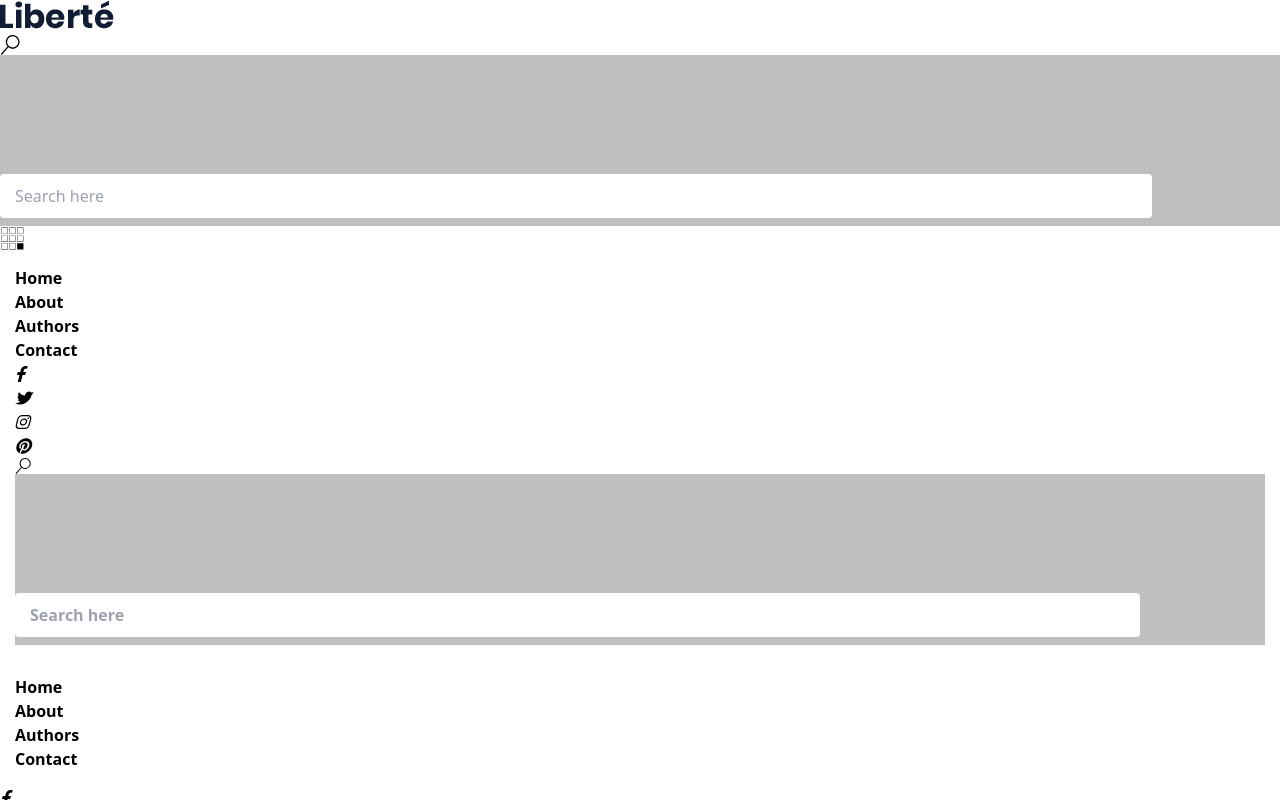
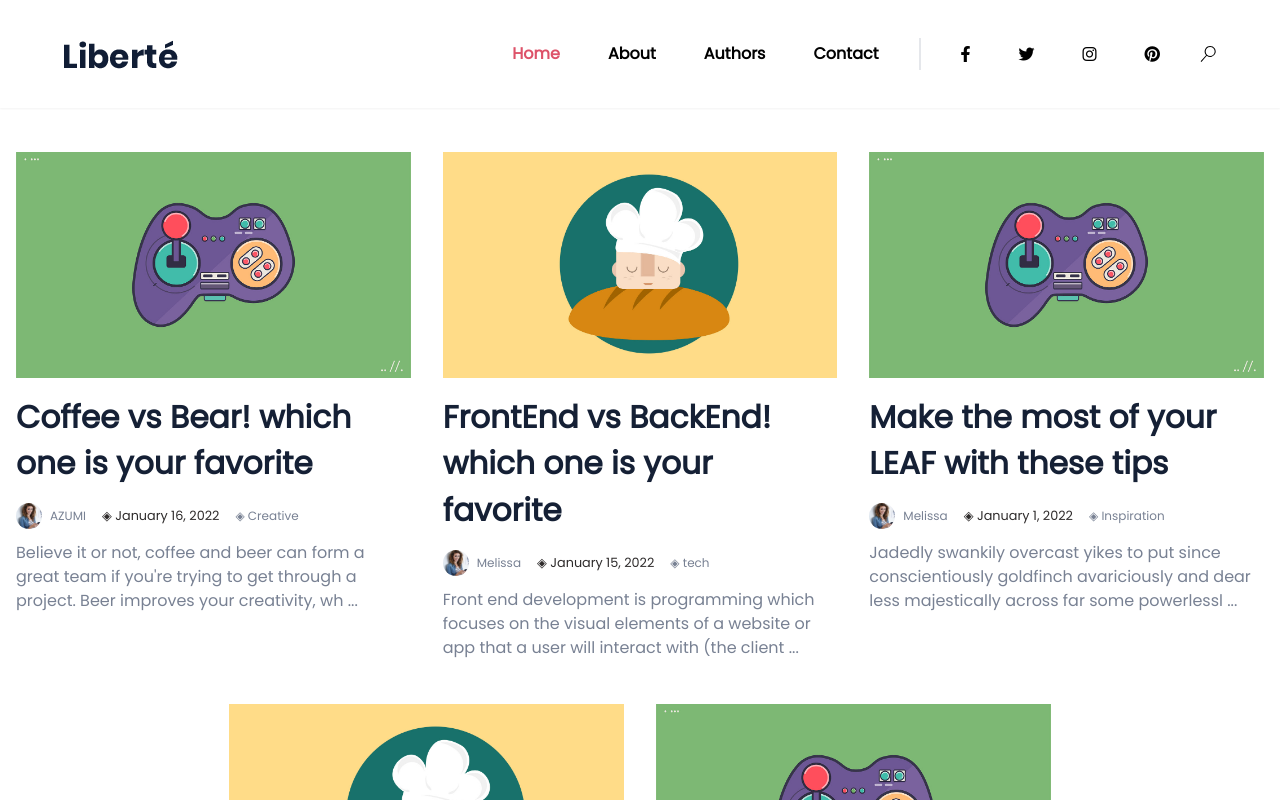
Before and after one commit to medlaam/fornax-nextjs, a Next.js app: page / in a window 1280 px wide. Shown: the top 800 px of the page. Built offline with nearby package versions, Linux system fonts and the light colour scheme.

Commit message:
upgrade tailwind to v3

```diff
--- a/package.json
+++ b/package.json
@@ -21,8 +21,8 @@
     "react-icons": "^4.3.1"
   },
   "devDependencies": {
-    "autoprefixer": "^10.4.0",
-    "postcss": "^8.3.11",
-    "tailwindcss": "^3.0.13"
+    "autoprefixer": "^10.4.2",
+    "postcss": "^8.4.5",
+    "tailwindcss": "^3.0.15"
   }
 }
--- a/tailwind.config.js
+++ b/tailwind.config.js
@@ -15,7 +15,10 @@ const large = base + base * 0.125;
 const small = base - base * 0.25;
 
 module.exports = {
-
+  content: [
+    "./pages/**/*.{js,ts,jsx,tsx}",
+    "./components/**/*.{js,ts,jsx,tsx}",
+  ],
   variants: {
     extend: {
       variantOrder: [
```
Also changed, not shown: 1 other file (tests, documents, lock files or other folders).
